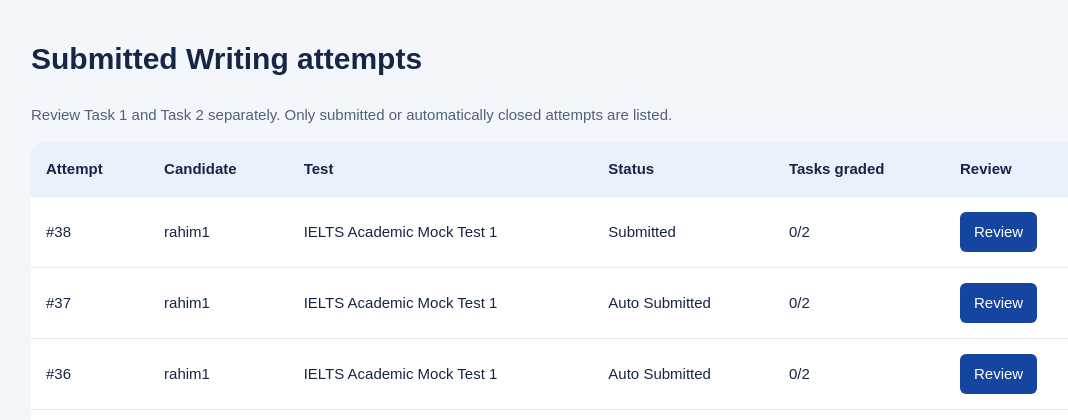
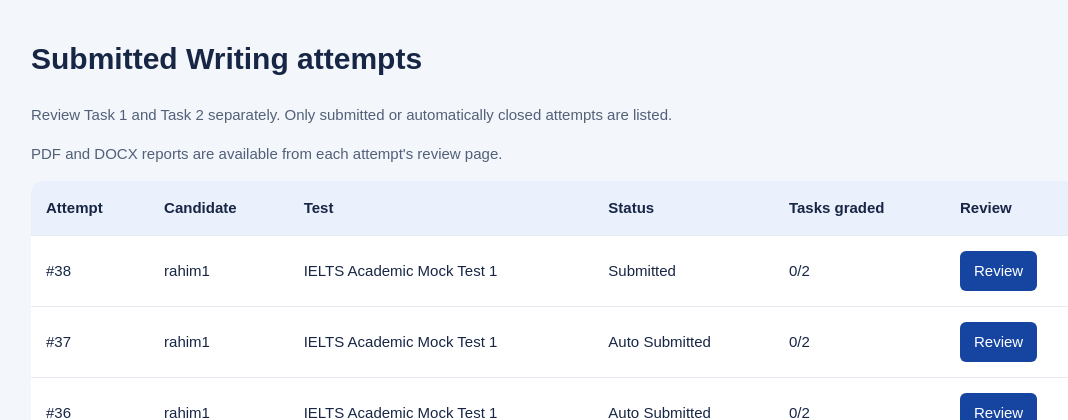
Before and after one commit to RR0327/BCL, a Django app: page /writing/reviews/ in a window 1280 px wide. Shown: the part 64-484 px from the top of the page, without its empty margins (79-1147 px from the left). Run offline with Django 4.2, Linux system fonts and the light colour scheme; a user stored in the database is signed in; data comes from the database, SQL or seed files in the repository; data that the repository does not hold is empty; parts of the project's set-up code (start-up, migrations or seed data) failed here and were passed over.

Commit message:
style: add the updated version

```diff
--- a/bcl_bhuiyan/templates/writing/review_detail.html
+++ b/bcl_bhuiyan/templates/writing/review_detail.html
@@ -5,6 +5,7 @@
 </style></head><body>
 <header><a href="{% url 'bcl:writing_review_list' %}">← All Writing attempts</a></header>
 <main><h1>Writing Assessment — Attempt #{{ attempt.pk }}</h1>
+<p><a href="{% url 'bcl:writing_export' attempt.pk 'pdf' %}">Download PDF report</a> · <a href="{% url 'bcl:writing_export' attempt.pk 'docx' %}">Download DOCX report</a></p>
 <p><strong>Candidate:</strong> {{ attempt.candidate.username }} · <strong>Test:</strong> {{ attempt.module.mock_test.title }} · <strong>Status:</strong> {{ attempt.get_status_display }}</p>
 {% if overall_band is not None %}<p class="info"><strong>Overall practice Writing band: {{ overall_band }}</strong> (Task 1 weighted 1/3, Task 2 weighted 2/3; illustrative calculation)</p>{% else %}<p class="warning">Overall Writing band pending until both tasks are graded.</p>{% endif %}
 {% if messages %}{% for message in messages %}<p role="status" class="info">{{ message }}</p>{% endfor %}{% endif %}
--- a/bcl_bhuiyan/templates/writing/review_list.html
+++ b/bcl_bhuiyan/templates/writing/review_list.html
@@ -5,6 +5,7 @@
 </style></head><body><header><strong>IELTS Admin — Writing Review</strong> · <a href="{% url 'admin:index' %}">Django Admin</a></header>
 <main><h1>Submitted Writing attempts</h1><p>Review Task 1 and Task 2 separately. Only submitted or automatically closed attempts are listed.</p>
 {% if messages %}{% for message in messages %}<p role="status">{{ message }}</p>{% endfor %}{% endif %}
+<p>PDF and DOCX reports are available from each attempt's review page.</p>
 <table><thead><tr><th>Attempt</th><th>Candidate</th><th>Test</th><th>Status</th><th>Tasks graded</th><th>Review</th></tr></thead><tbody>
 {% for attempt in attempts %}<tr><td>#{{ attempt.id }}</td><td>{{ attempt.candidate.username }}</td><td>{{ attempt.module.mock_test.title }}</td><td>{{ attempt.get_status_display }}</td><td>{{ attempt.graded_tasks }}/2</td><td><a class="action" href="{% url 'bcl:writing_review_detail' attempt.id %}">Review</a></td></tr>
 {% empty %}<tr><td colspan="6">No submitted Writing attempts yet.</td></tr>{% endfor %}
```
